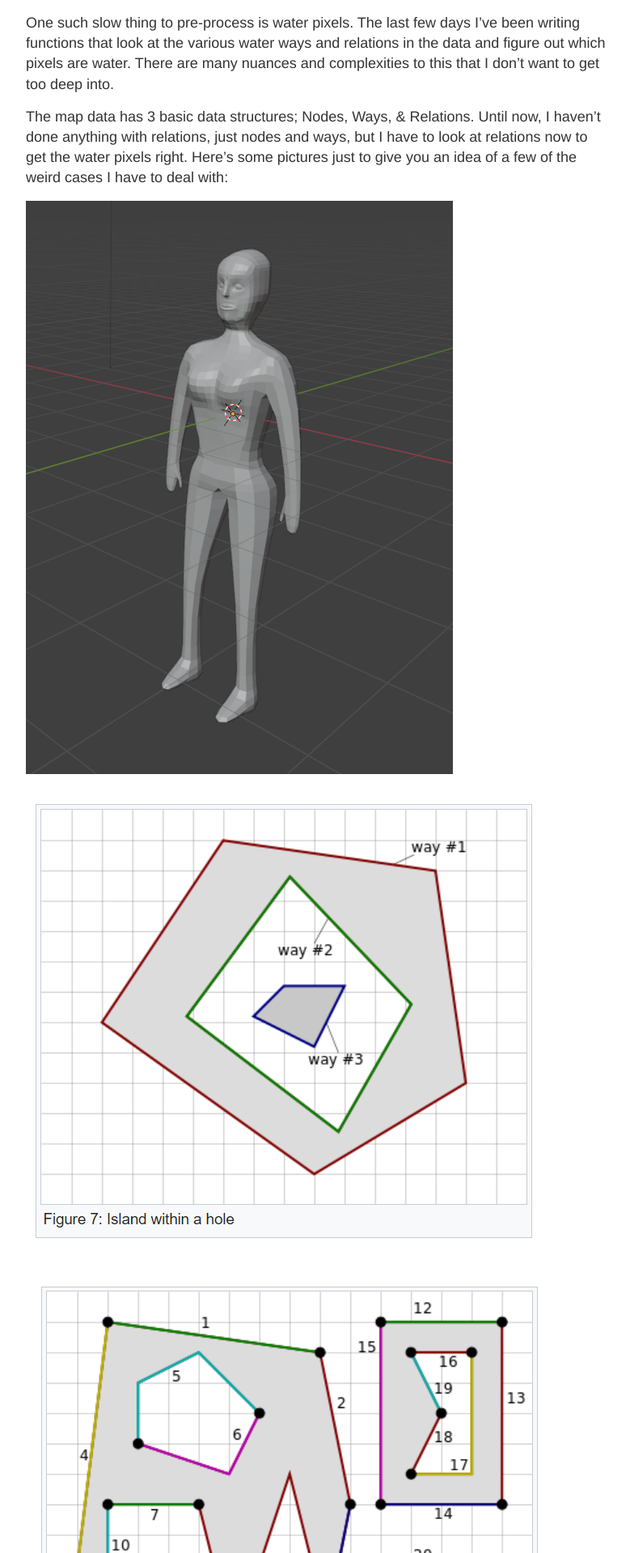
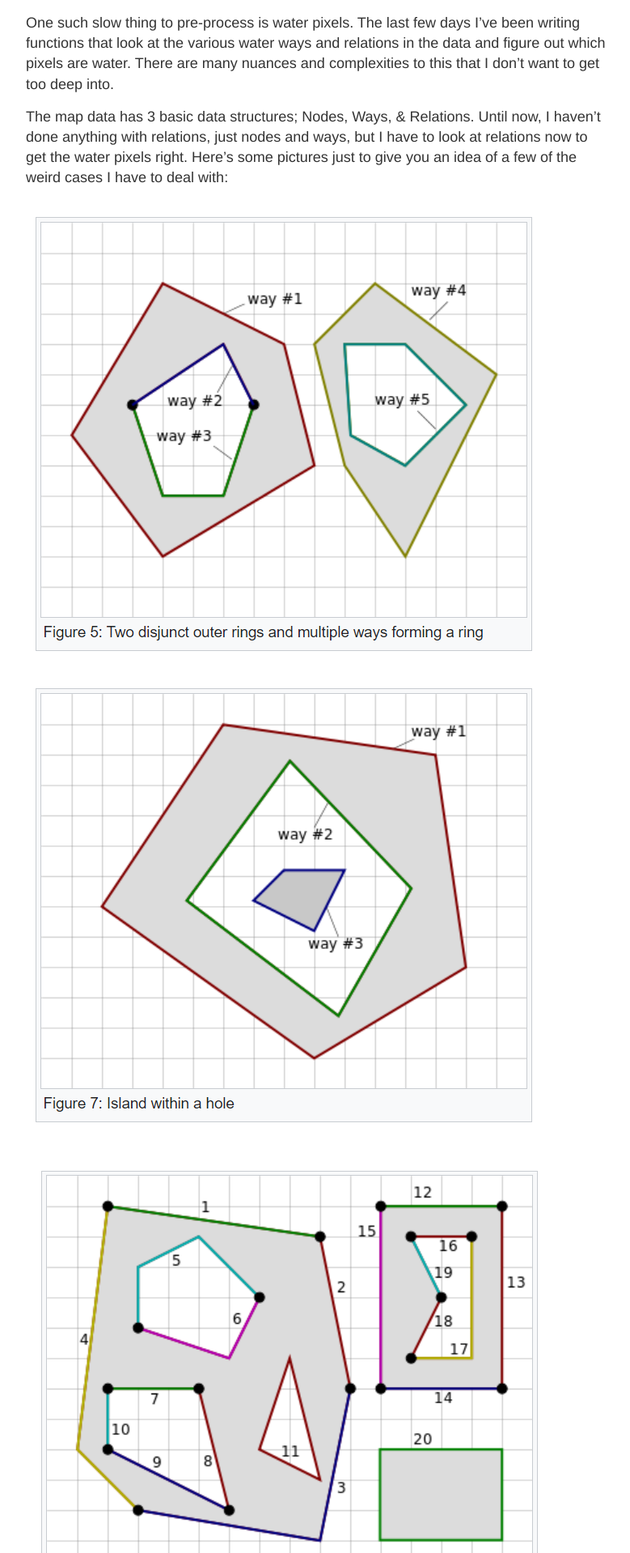
Before and after one commit to JiffyPark/JiffyPark.github.io, a Jekyll site: the page built from _posts/2024-6-10-Biomes.md, in a window 1280 px wide. Shown: the part 734-2652 px from the top of the page at 81% size, without its empty margins (248-1027 px from the left). Built offline with Jekyll 4.4.1, drawn with Linux system fonts in a browser that asks for light colours.

Commit message:
Update 2024-6-10-Biomes.md

```diff
--- a/_posts/2024-6-10-Biomes.md
+++ b/_posts/2024-6-10-Biomes.md
@@ -23,7 +23,7 @@ One such slow thing to pre-process is water pixels. The last few days I've been
 
 The map data has 3 basic data structures; Nodes, Ways, & Relations. Until now, I haven't done anything with relations, just nodes and ways, but I have to look at relations now to get the water pixels right. Here's some pictures just to give you an idea of a few of the weird cases I have to deal with:
 
-![240531_6](/images/240531/420520057_1576655639573011_3541598270190265001_n.png)
+![240610_1](/images/240610/Capture.PNG)
 
 ![240610_2](/images/240610/Capture2.PNG)
 
```
